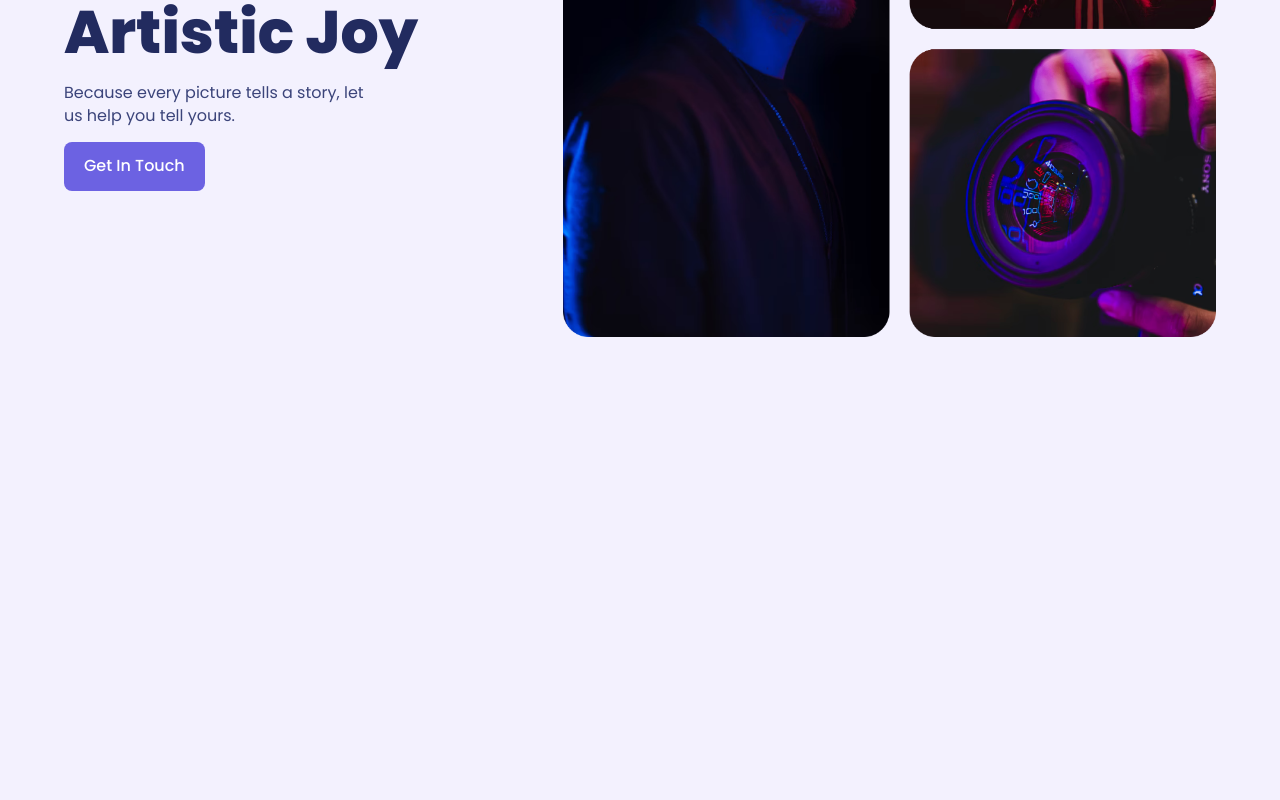
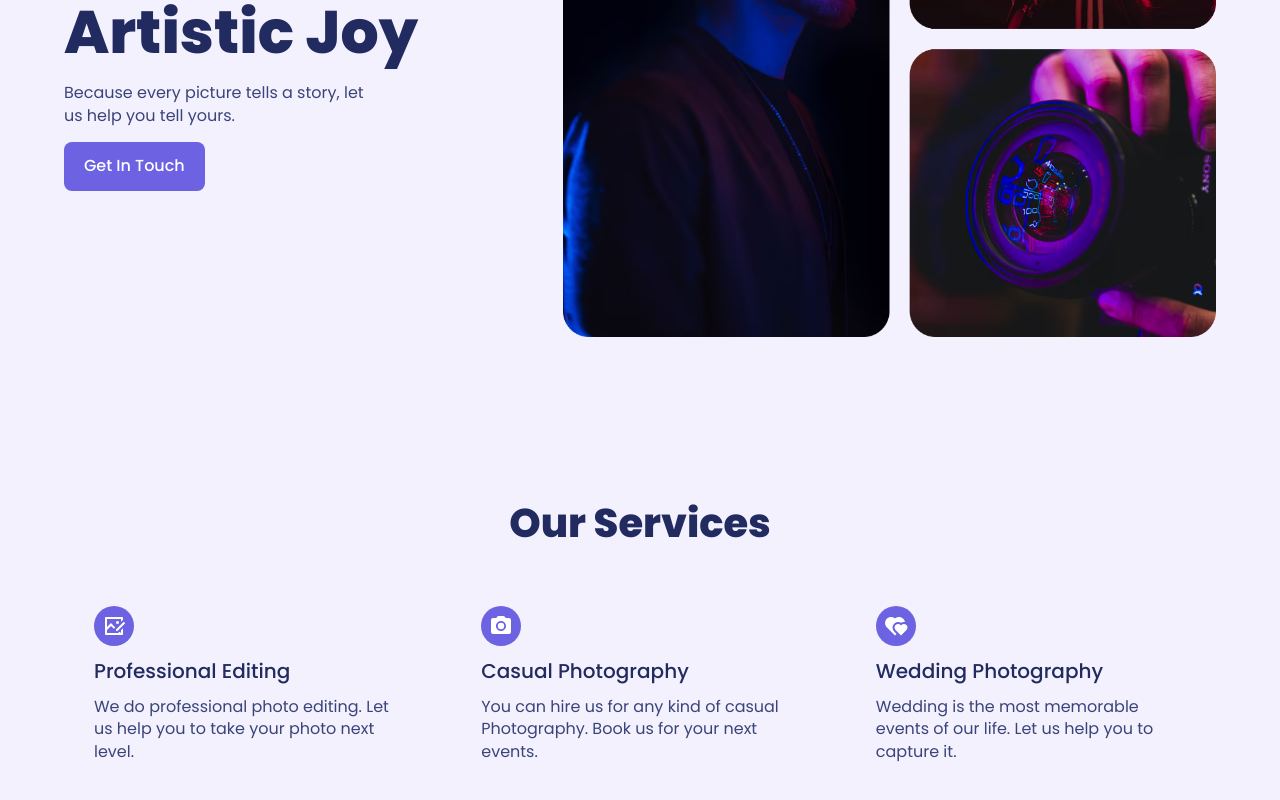
Before and after one commit to GitHubxxx17/artistic, a React (Create React App) app: page / in a window 1280 px wide. Shown: the part 400-1200 px from the top of the page. Before the commit the page ends 800 px from the top, so only its background shows below. Built offline with nearby package versions, Linux system fonts and the light colour scheme; the HTML template or start-up script is replaced by a standard one.

Commit message:
feat:service板块

```diff
--- /dev/null
+++ b/src/components/services/ServiceItem.js
@@ -0,0 +1,77 @@
+import React from 'react';
+import styled from 'styled-components';
+import themeList from '../../data/themeList';
+import ParagraphText from '../paragraphTexts/ParagraphText';
+
+const ServiceItemStyles = styled.div`
+  text-align: left;
+  padding: 3rem;
+  border-radius: 12px;
+  .service__icon {
+    font-size: 2rem;
+    margin-bottom: 1rem;
+    background-color: var(--mediumSlateBlue);
+    width: fit-content;
+    width: 40px;
+    height: 40px;
+    display: flex;
+    align-items: center;
+    justify-content: center;
+    border-radius: 50%;
+    color: var(--white);
+    svg {
+      width: 60%;
+    }
+  }
+  .service__title {
+    font-size: 2rem;
+    font-weight: 500;
+    line-height: 1.5em;
+    text-transform: capitalize;
+    margin-bottom: 1rem;
+    color: ${({ theme: { theme } }) =>
+      theme === themeList.light ? 'var(--darkBlue_2)' : 'var(--lightBlue_1)'};
+  }
+  &:hover {
+    background-color: var(--mediumSlateBlue);
+    .service__icon {
+      background-color: var(--lightBlue_1);
+      color: var(--mediumSlateBlue);
+    }
+    .service__title {
+      color: var(--lightBlue_1);
+    }
+    .service__desc {
+      color: var(--lightBlue_1);
+    }
+  }
+  @media only screen and (max-width: 768px) {
+    background-color: var(--mediumSlateBlue);
+    .service__icon {
+      background-color: var(--lightBlue_1);
+      color: var(--mediumSlateBlue);
+    }
+    .service__title {
+      color: var(--lightBlue_1);
+    }
+    .service__desc {
+      color: var(--lightBlue_1);
+    }
+    .service__title {
+      font-size: 1.8rem;
+      margin-bottom: 0.5rem;
+    }
+  }
+`;
+
+function ServiceItem({ icon, title, desc }) {
+  return (
+    <ServiceItemStyles>
+      <div className="service__icon">{icon}</div>
+      <div className="service__title">{title}</div>
+      <ParagraphText className="service__desc">{desc}</ParagraphText>
+    </ServiceItemStyles>
+  );
+}
+
+export default ServiceItem;
--- /dev/null
+++ b/src/components/services/ServicesSection.js
@@ -0,0 +1,54 @@
+import React from 'react';
+import styled from 'styled-components';
+import { RiImageEditLine, RiHeartsFill } from 'react-icons/ri';
+import { MdPhotoCamera } from 'react-icons/md';
+import SectionTitle from '../titles/SectionTitle';
+import ServiceItem from './ServiceItem';
+
+const ServicesSectionStyles = styled.div`
+  padding: 10rem 0;
+  text-align: center;
+  .services__title {
+    margin-bottom: 3rem;
+  }
+  .services__items {
+    display: flex;
+    gap: 2rem;
+  }
+  @media only screen and (max-width: 768px) {
+    .services__items {
+      flex-direction: column;
+      max-width: 300px;
+      margin: 0 auto;
+    }
+  }
+`;
+
+function ServicesSection() {
+  return (
+    <ServicesSectionStyles id="services">
+      <div className="container">
+        <SectionTitle className="services__title">Our Services</SectionTitle>
+        <div className="services__items">
+          <ServiceItem
+            icon={<RiImageEditLine />}
+            title="Professional Editing"
+            desc="We do professional photo editing. Let us help you to take your photo next level."
+          />
+          <ServiceItem
+            icon={<MdPhotoCamera />}
+            title="Casual Photography"
+            desc="You can hire us for any kind of casual Photography. Book us for your next events. "
+          />
+          <ServiceItem
+            icon={<RiHeartsFill />}
+            title="Wedding Photography"
+            desc="Wedding is the most memorable events of our life. Let us help you to capture it."
+          />
+        </div>
+      </div>
+    </ServicesSectionStyles>
+  );
+}
+
+export default ServicesSection;
--- /dev/null
+++ b/src/components/titles/SectionTitle.js
@@ -0,0 +1,19 @@
+import React from 'react';
+import styled from 'styled-components';
+import themeList from '../../data/themeList';
+
+const SectionStyles = styled.h3`
+  font-size: 4rem;
+  font-weight: 800;
+  color: ${({ theme: { theme } }) =>
+    theme === themeList.light ? 'var(--darkBlue_2)' : 'var(--lightBlue_1)'};
+  @media only screen and (max-width: 768px) {
+    font-size: 3rem;
+  }
+`;
+
+function SectionTitle({ children, ...rest }) {
+  return <SectionStyles {...rest}>{children}</SectionStyles>;
+}
+
+export default SectionTitle;
--- a/src/pages/LandingPage.js
+++ b/src/pages/LandingPage.js
@@ -1,12 +1,14 @@
 import React from 'react';
 import Header from '../components/Header';
 import HeroSection from '../components/HeroSection';
+import ServicesSection from '../components/services/ServicesSection';
 
 function LandingPage() {
   return (
     <>
       <Header />
       <HeroSection />
+      <ServicesSection />
     </>
   );
 }
```
